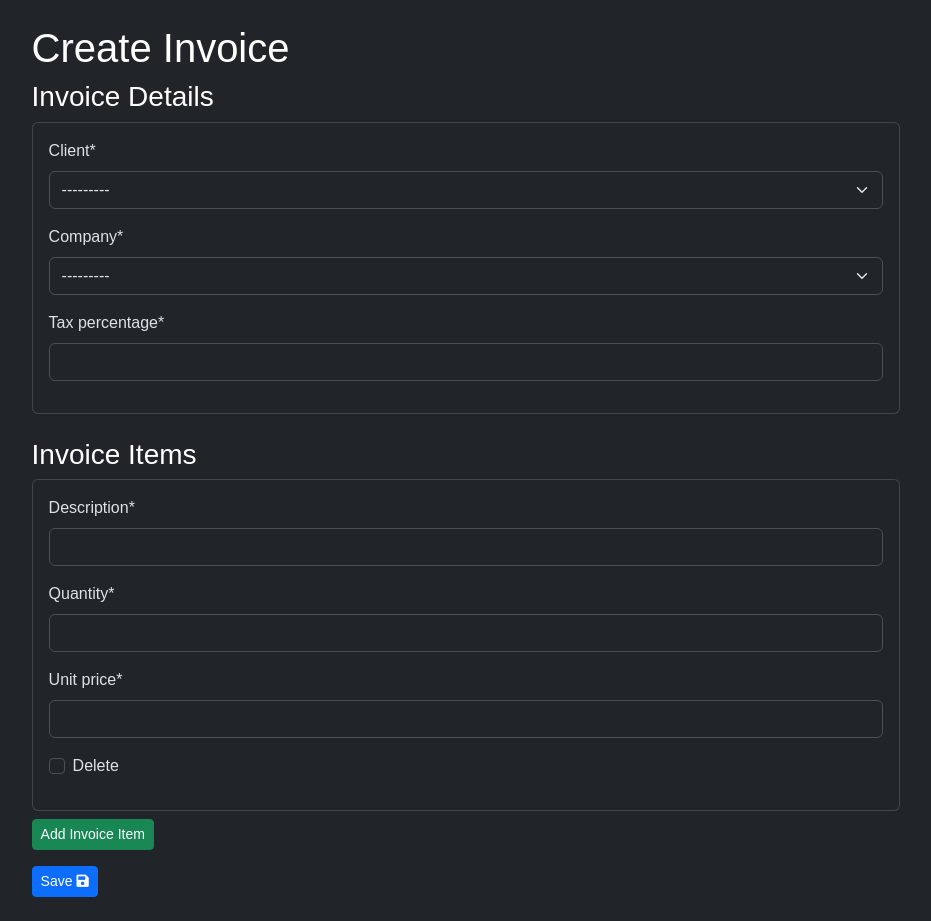
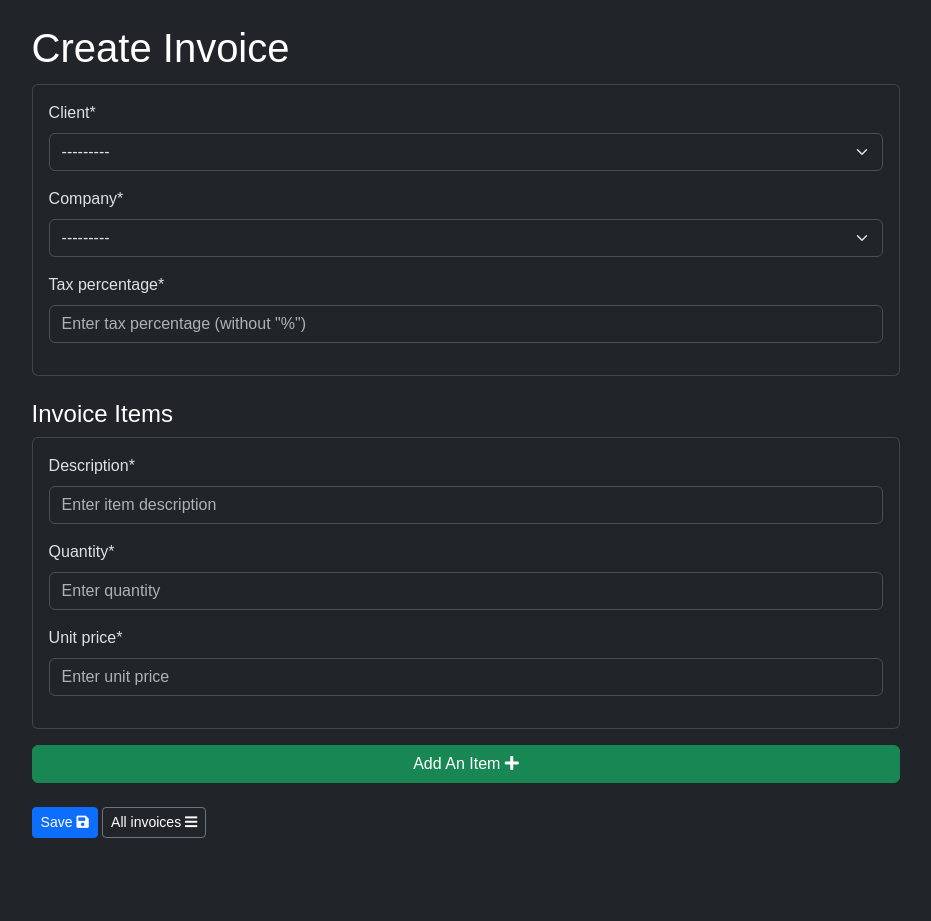
Before and after one commit to sam1-khan/Simple-Invoice-Generator, a Django app: page /create/ in a window 1280 px wide. Shown: the whole page, without its empty margins (174-1105 px from the left). After the commit the page ends 838 px from the top, so only its background shows below. Run offline with Django 4.2, Linux system fonts and the light colour scheme; the visitor is signed in with stand-in values (Sample User, id 1); data comes from the database, SQL or seed files in the repository; data that the repository does not hold is empty; some libraries are stand-ins or nearby versions.

Commit message:
Add UI improvement

```diff
--- a/invoice_app/forms.py
+++ b/invoice_app/forms.py
@@ -7,7 +7,12 @@ class InvoiceForm(forms.ModelForm):
         model = Invoice
         fields = ['client', 'company', 'tax_percentage']
         widgets = {
-            'tax_percentage': forms.NumberInput(attrs={'min': '0', 'max': '100', 'step': '1.00'}),
+            'tax_percentage': forms.NumberInput(attrs={
+                'min': '0',
+                'max': '99999',
+                'step': '0.1',
+                'placeholder': 'Enter tax percentage (without "%")',
+            })
         }
 
 class CompanyCreationForm(UserCreationForm):
@@ -38,6 +43,23 @@ class InvoiceItemForm(forms.ModelForm):
     class Meta:
         model = InvoiceItem
         fields = ['description', 'quantity', 'unit_price']
+        widgets = {
+            'quantity': forms.NumberInput(attrs={
+                'min': '0',
+                'max': '999999',
+                'step': '1',
+                'placeholder': 'Enter quantity'
+            }),
+            'unit_price': forms.NumberInput(attrs={
+                'min': '0',
+                'step': '10',  # Use 0.01 for decimal precision
+                'placeholder': 'Enter unit price'
+            }),
+        }
+
+    description = forms.CharField(
+        widget=forms.TextInput(attrs={'placeholder': 'Enter item description'})
+    )
 
 
 InvoiceItemFormSet = forms.inlineformset_factory(
--- a/invoice_app/templates/invoice_app/form.html
+++ b/invoice_app/templates/invoice_app/form.html
@@ -3,11 +3,10 @@
 {% block title %}{{ form.instance.pk|yesno:"Edit,Create" }} Invoice{% endblock %}
 {% block content %}
 <div class="container">
-    <h1>{{ form.instance.pk|yesno:"Edit,Create" }} Invoice</h1>
+    <h1 class='pb-1'>{{ form.instance.pk|yesno:"Edit,Create" }} Invoice</h1>
     <form method="post">
         {% csrf_token %}
 
-        <h3>Invoice Details</h3>
         <div class="card mb-4">
             <div class="card-body">
                 {{ form|crispy }}
@@ -15,23 +14,29 @@
         </div>
 
         {% if formset %}
-        <h3>Invoice Items</h3>
+        <h4>Invoice Items</h4>
         {{ formset.management_form }}
         <div class="formset">
             {% for form in formset %}
-                <div class="formset-row card mb-2">
+                <div class="formset-row card mb-3">
                     <div class="card-body">
                         {{ form|crispy }}
                     </div>
                 </div>
             {% endfor %}
         </div>
-        <button type="button" class="btn btn-success btn-sm" id="add-form">Add Invoice Item</button>
+        <div class="d-grid gap-2">
+            <button type="button" class="btn btn-success mb-3" id="add-form">
+                Add An Item <i class="fa fa-plus"></i>
+            </button>
+        </div>
         {% endif %}
-
-        <div class="mt-3">
-            <button type="submit" class="btn btn-primary btn-sm">
+        <div>
+            <button type="submit" class="btn btn-primary btn-sm mt-2">
                 Save <i class="fa fa-save"></i>
+            </button>
+            <button class="btn btn-dark border border-secondary btn-sm mt-2" href="{% url 'invoice_app:invoice-list' %}">
+                All invoices <i class="fa fa fa-bars"></i>
             </button>
         </div>
     </form>
@@ -41,18 +46,32 @@
         const formsetContainer = document.querySelector('.formset'); // Container for formset rows
         const addFormButton = document.querySelector('#add-form'); // "Add Form" button
         const totalFormsInput = document.querySelector('#id_items-TOTAL_FORMS'); // Management form's TOTAL_FORMS field
+        const delCheckBox = document.querySelectorAll('div[id^="div_id_items-"]');
+
+        delCheckBox.forEach(div => {
+            if (/div_id_items-\d+-DELETE/.test(div.id)) div.remove();
+        });
 
         if (!formsetContainer || !addFormButton || !totalFormsInput) {
             console.error("Required formset elements are missing!");
             return;
         }
 
-        // Function to update the visibility of remove buttons
-        function updateRemoveButtons() {
+        // Function to update the TOTAL_FORMS value
+        function updateTotalForms() {
+            const formCount = formsetContainer.querySelectorAll('.formset-row').length;
+            totalFormsInput.value = formCount;
+            // Update visibility of remove buttons based on the number of forms
+            updateRemoveButtonVisibility();
+        }
+
+        // Function to update visibility of remove buttons
+        function updateRemoveButtonVisibility() {
             const formRows = formsetContainer.querySelectorAll('.formset-row');
             formRows.forEach((formRow, index) => {
                 const removeButton = formRow.querySelector('.remove-form');
                 if (removeButton) {
+                    // Hide the remove button if there's only one form
                     removeButton.style.display = formRows.length > 1 ? 'inline-block' : 'none';
                 }
             });
@@ -82,34 +101,11 @@
                 }
             });
 
-            // Add a "Remove" button if it doesn't exist
-            let removeButton = newForm.querySelector('.remove-form');
-            if (!removeButton) {
-                removeButton = document.createElement('button');
-                removeButton.type = 'button';
-                removeButton.className = 'btn btn-danger btn-sm remove-form';
-                removeButton.textContent = 'Remove';
-                newForm.appendChild(removeButton);
-            }
-
-            // Event listener to remove the form
-            removeButton.addEventListener('click', () => {
-                newForm.remove();
-                updateTotalForms();
-            });
-
             // Append the new form to the container
             formsetContainer.appendChild(newForm);
 
-            // Update the TOTAL_FORMS value and remove button visibility
+            // Update the TOTAL_FORMS value
             updateTotalForms();
-            updateRemoveButtons();
-        }
-
-        // Function to update the TOTAL_FORMS value
-        function updateTotalForms() {
-            const formCount = formsetContainer.querySelectorAll('.formset-row').length;
-            totalFormsInput.value = formCount;
         }
 
         // Event listener for the "Add Invoice Item" button
@@ -121,14 +117,31 @@
                 const formRow = event.target.closest('.formset-row');
                 formRow.remove();
                 updateTotalForms();
-                updateRemoveButtons();
-                console.log(totalFormsInput.value)
             }
         });
 
-        // Initialize the "Remove" buttons' visibility
-        updateRemoveButtons();
+        // Initialize remove buttons for all existing forms and hide/remove accordingly
+        const formRows = formsetContainer.querySelectorAll('.formset-row');
+        formRows.forEach(formRow => {
+            let removeButton = formRow.querySelector('.remove-form');
+            if (!removeButton) {
+                removeButton = document.createElement('button');
+                removeButton.type = 'button';
+                removeButton.className = 'btn btn-dark p-2 fw-bold text-danger border border-danger rounded-top-0 btn-sm remove-form';
+                removeButton.textContent = 'Remove';
+                formRow.appendChild(removeButton);
+            }
+
+            removeButton.addEventListener('click', () => {
+                formRow.remove();
+                updateTotalForms();
+            });
+        });
+
+        // Update the visibility of the remove buttons initially
+        updateRemoveButtonVisibility();
     });
+
 </script>
 
 {% endblock %}
--- a/invoice_app/templates/invoice_app/invoice_pdf.html
+++ b/invoice_app/templates/invoice_app/invoice_pdf.html
@@ -52,7 +52,7 @@
                 </tr>
                 {% empty %}
                 <tr>
-                    <td colspan="4" class="text-center">No items available for this invoice.</td>
+                    <td colspan="4" class="text-center text-danger">No items for this invoice.</td>
                 </tr>
                 {% endfor %}
             </tbody>
```
Also changed, not shown: invoice_app/templates/invoice_app/detail.html (+6 -2 lines), invoice_app/templates/invoice_app/list.html (+26 -14 lines).
